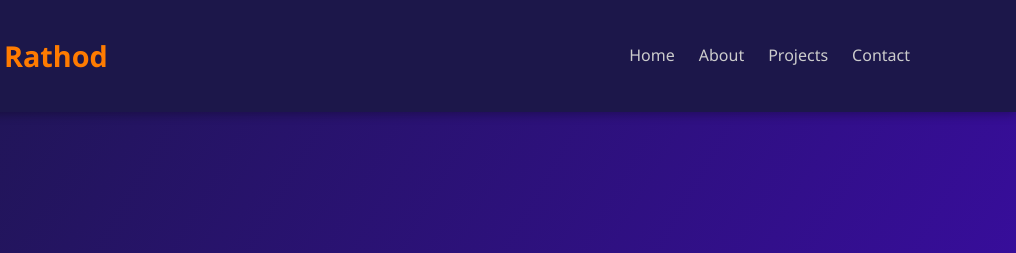
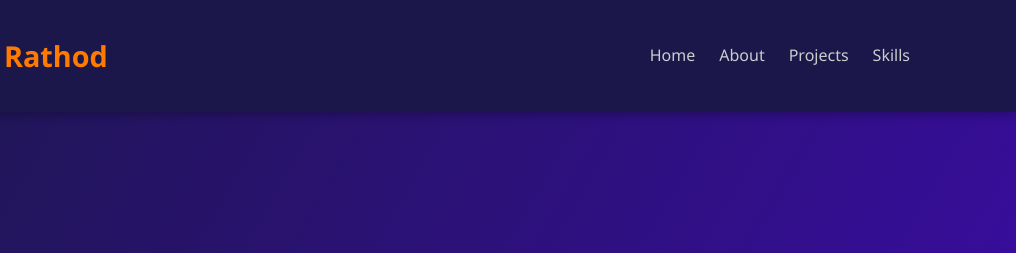
Before and after one commit to Amit9737/Amit-Portfolio, a plain HTML site: page Index.html.html in a window 1280 px wide. Shown: the top 253 px of the page, 264-1280 px from the left. Drawn offline with Linux system fonts and the light colour scheme.

Commit message:
Update Index.html.html

```diff
--- a/Index.html.html
+++ b/Index.html.html
@@ -20,7 +20,7 @@
             <li><a href="#hero">Home</a></li>
             <li><a href="#about">About</a></li>
             <li><a href="#projects">Projects</a></li>
-            <li><a href="#contact">Contact</a></li>
+            <li><a href="#contact">Skills</a></li>
           </ul>
         </nav>
       </header>
```
